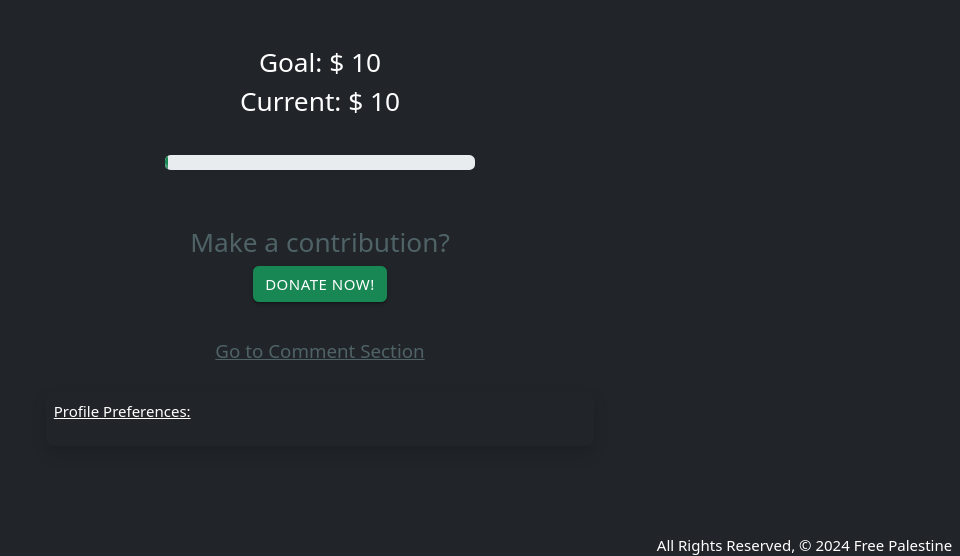
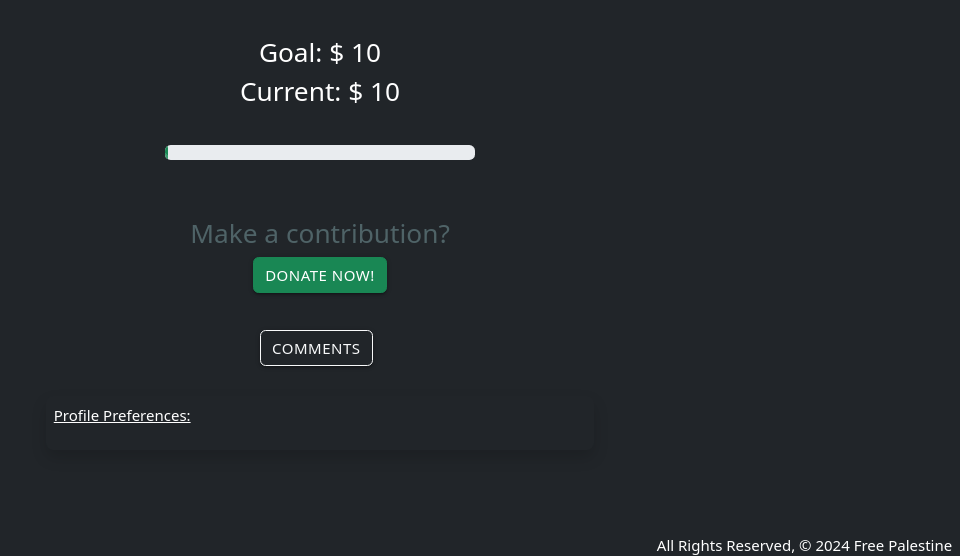
Before and after one commit to faithnicoletti/FundraiserOfficial, a Django app: template main_app/templates/profile.html in a window 1280 px wide. Shown: the part 244-800 px from the top of the page, without its empty margins (320-1280 px from the left). Run offline with Django 3.2, Linux system fonts and the light colour scheme; the template is opened without the code that fills it: most values are stand-ins (such as "Sample title", 1, 10 or a date in 2020); some libraries are stand-ins or nearby versions.

Commit message:
more css changes

```diff
--- a/main_app/static/css/styles.css
+++ b/main_app/static/css/styles.css
@@ -100,6 +100,7 @@ form input[type="password"] {
 
 .comment .content {
     margin-top: 5px;
+    color: #333333;
 }
 
 .page-footer {
--- a/main_app/templates/base.html
+++ b/main_app/templates/base.html
@@ -20,11 +20,7 @@
         <nav>
             <div class="nav-wrapper text-bg-dark">
                 <ul>
-                    <li><a href="{% url 'home' %}" class="nav-link px-2 text-swhite">&nbsp;&nbsp;Palestine Fundraiser</a>
-                        {% if not request.path == '/' %}
-                        <a href="{% url 'home' %}" class="btn btn-outline-light me-2 ms-3"><i class="bi bi-house-door"></i></a>
-                        {% endif %}
-                    </li>
+                    <li><a href="{% url 'home' %}" class="nav-link px-2 text-swhite">&nbsp;&nbsp;Palestine Fundraiser</a></li>
                 </ul>
                 <ul class="right">
                     {% if user.is_authenticated %}
@@ -45,7 +41,7 @@
                     </li>
                     <form id="logout-form" action="{% url 'logout' %}" method="post">
                         {% csrf_token %}
-                        <a href="{% url 'logout' %}" type="button" class="btn btn-outline-light me-2">Logout</a>
+                        <button type="submit" class="btn btn-outline-light me-2">Logout</button>
                     </form>
                     {% else %}
                     <a href="{% url 'login' %}" type="button" class="btn btn-outline-light me-2">Login</a>
@@ -55,6 +51,9 @@
             </div>
         </nav>
         <br>
+        {% if not request.path == '/' %}
+        <a href="{% url 'home' %}" class="btn btn-outline-light me-2 ms-3"><i class="bi bi-house-door"></i></a>
+        {% endif %}
     </header>
     <main class="text-bg-dark d-flex flex-column justify-content-center align-items-center">
         {% block content %}
--- a/main_app/templates/comment_section.html
+++ b/main_app/templates/comment_section.html
@@ -6,7 +6,7 @@
     <form method="post" class="comment-form">
         {% csrf_token %}
         <input type="text" name="message" placeholder="Type your comment here" required>
-        <button type="submit" class="btn btn-success">Post Comment</button>
+        <button type="submit" class="btn btn-success">Post</button>
     </form>
     <div id="comment-history">
         {% for comment in all_comments %}
--- a/main_app/templates/profile.html
+++ b/main_app/templates/profile.html
@@ -31,9 +31,7 @@
 </button>
 <br>
 <h5>
-  <a style="color: #4F6367;" href="{% url 'comment_section' other_username=user.username %}">
-  Go to Comment Section
-</a>
+  <a href="{% url 'comment_section' other_username=user.username %}" type="button" class="btn btn-outline-light me-2">Comments</a>
 </h5>
 <br>
       <div class="container">
```
